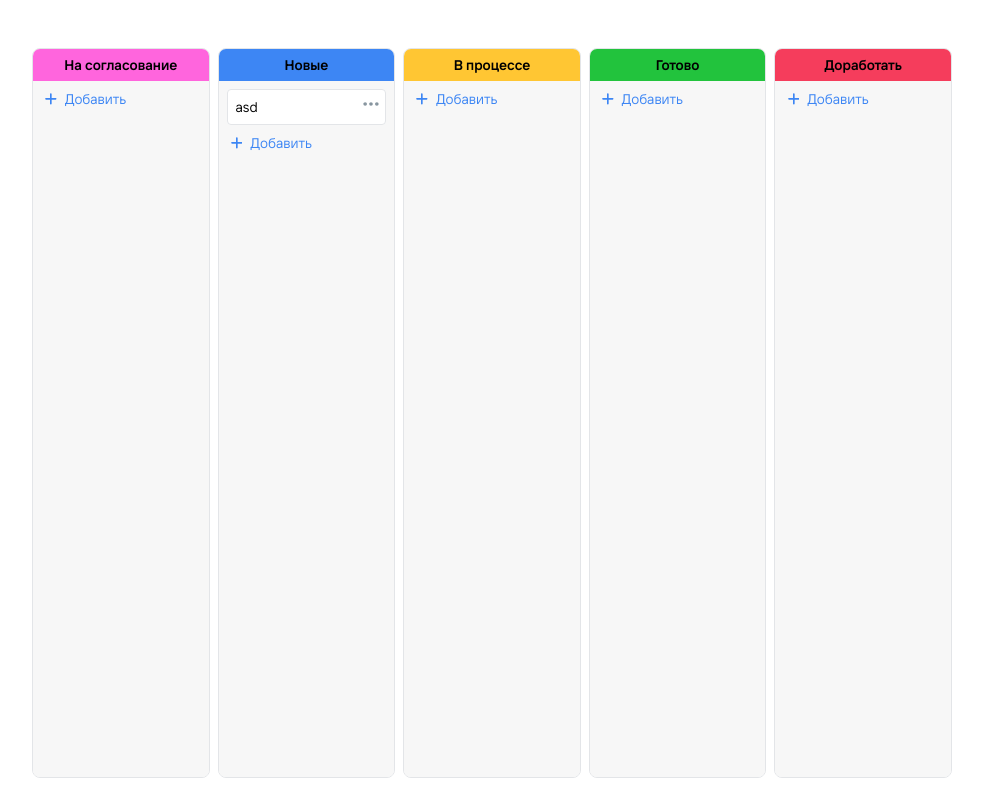
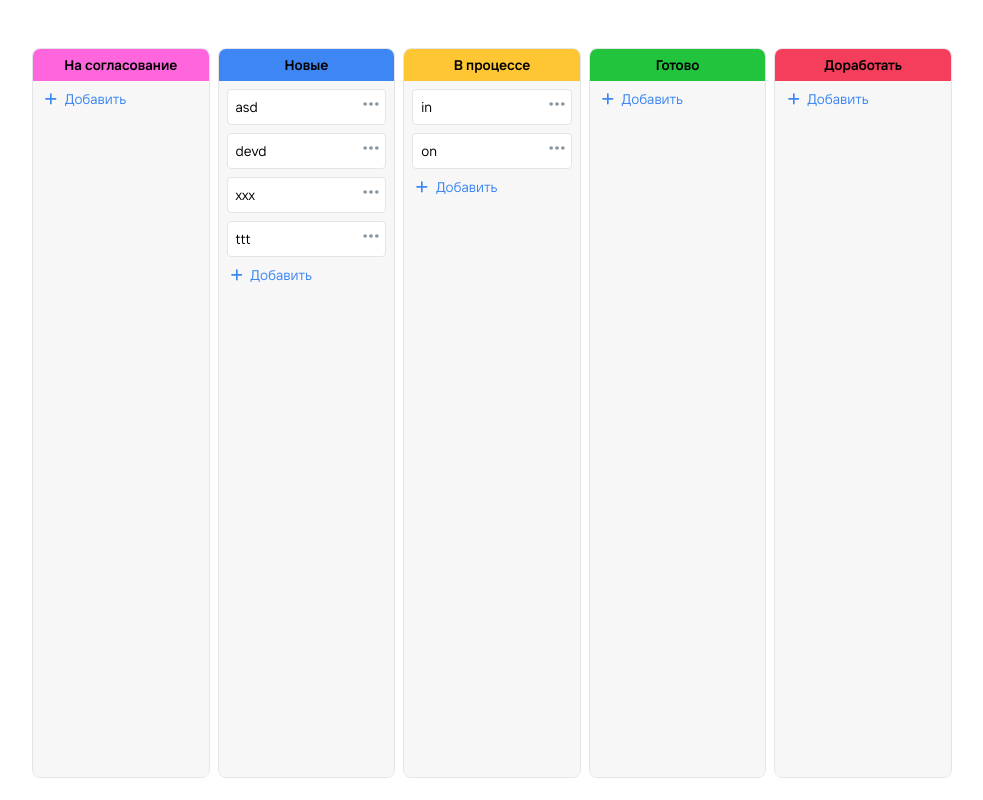
Before and after one commit to timonit/kanban-test, a Vue app: page / in a window 1280 px wide. Shown: the whole page, without its empty margins (148-1131 px from the left). Built offline with nearby package versions, Linux system fonts and the light colour scheme.

Commit message:
drag n drop

```diff
--- a/src/app/App.vue
+++ b/src/app/App.vue
@@ -7,6 +7,11 @@ const store = useTaskStore();
 window.store = store;
 
 store.addTask('asd', 'new');
+store.addTask('devd', 'new');
+store.addTask('xxx', 'new');
+store.addTask('ttt', 'new');
+store.addTask('in', 'in progress');
+store.addTask('on', 'in progress');
 </script>
 
 <template>
--- a/src/widgets/collumn/task-list.item.vue
+++ b/src/widgets/collumn/task-list.item.vue
@@ -6,13 +6,17 @@ import { EditTaskForm } from '@/features/task/edit';
 import { ref } from 'vue';
 import RemoveConfirmation from '@/features/task/remove/ui/remove-confirmation.vue';
 
-defineProps<{
+const props = defineProps<{
   task: TaskDTO;
 }>();
 
 const isShowForm = ref(false);
 const dropdownIsShow = ref(false);
 const removeConfirmationIsShow = ref(false);
+
+const dragstart = (event: DragEvent) => {
+  event.dataTransfer?.setData('text/plain', props.task.id);
+}
 </script>
 
 <template>
@@ -28,7 +32,7 @@ const removeConfirmationIsShow = ref(false);
     @cancel="isShowForm = false"
   />
 
-  <TaskCard v-else :task="task">
+  <TaskCard v-else :task="task" draggable="true" @dragstart="dragstart">
     <template v-slot:end>
       <Dropdown v-model:show="dropdownIsShow">
         <MiniButton class="dropdown-trigger">
--- a/src/widgets/collumn/task-list.vue
+++ b/src/widgets/collumn/task-list.vue
@@ -3,21 +3,50 @@ import { useTaskStore, type CollumnName } from '@/entities';
 import { AddTask, } from '@/features/task';
 import { storeToRefs } from 'pinia';
 import TaskListItem from './task-list.item.vue';
+import { ref } from 'vue';
 
-const props = defineProps<{
-  collumn: CollumnName;
-}>();
+const props = defineProps<{ collumn: CollumnName; }>();
 
+const dropactive = ref(false);
+const containerEl = ref<HTMLElement>();
 const taskStore = useTaskStore();
 const { getTasksByCollumnName } = storeToRefs(taskStore);
+
+const drop = (event: DragEvent) => {
+  const taskID = event.dataTransfer?.getData('text/plain');
+  taskStore.editTask(taskID, {collumn: props.collumn});
+  dropactive.value = false;
+}
+
+const dragenter = () => {
+  dropactive.value = true;
+}
+
+const dragleave = (event: DragEvent) => {
+  const relatedTarget = event.relatedTarget as HTMLElement;
+  if (containerEl.value?.contains(relatedTarget)) return;
+
+  dropactive.value = false;
+}
 </script>
 
 <template>
-  <div class="task-list">
+  <div
+    ref="containerEl"
+    class="task-list"
+    :class="{ dropactive }"
+    :data-colname="collumn"
+    dropzone
+    @drop.prevent="drop"
+    @dragover.prevent
+    @dragenter.self="dragenter"
+    @dragleave.self="dragleave"
+  >
     <TaskListItem
       v-for="task of getTasksByCollumnName(props.collumn)"
       :key="task.id"
       :task="task">
+
     </TaskListItem>
 
     <AddTask :collumn="collumn" />
@@ -36,4 +65,8 @@ const { getTasksByCollumnName } = storeToRefs(taskStore);
   padding: 8px;
   background: var(--color-white-dark)
 }
+
+.task-list.dropactive {
+  background: var(--color-gray-light);
+}
 </style>
```
